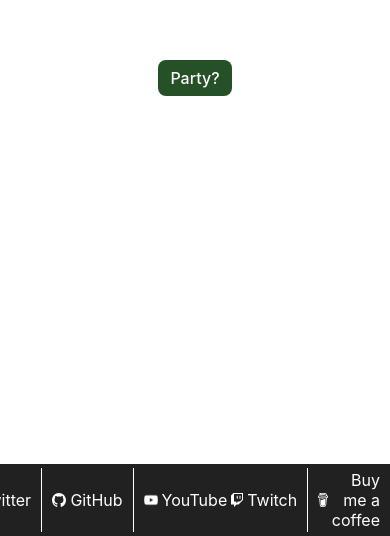
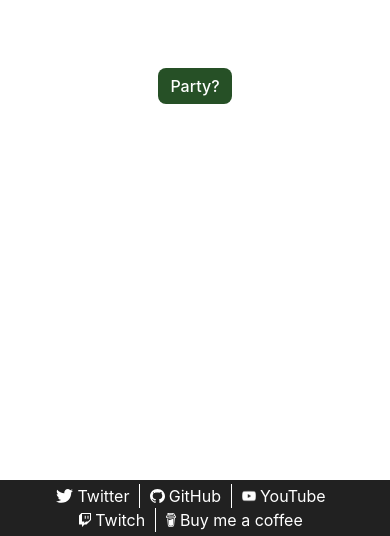
Before and after one commit to mr1upmachine/mr1upmachine-website, a React (Create React App) app: page / in a window 390 px wide. Shown: the part 308-844 px from the top of the page. Built offline with nearby package versions, Linux system fonts and the light colour scheme.

Commit message:
fix: correct footer alignment on mobile

```diff
--- a/package.json
+++ b/package.json
@@ -1,6 +1,6 @@
 {
   "name": "mr1upmachine-website",
-  "version": "1.4.1",
+  "version": "1.4.2",
   "private": true,
   "dependencies": {
     "@fortawesome/fontawesome-pro": "^6.1.1",
--- a/src/containers/Footer/Footer.css
+++ b/src/containers/Footer/Footer.css
@@ -68,7 +68,7 @@
 }
 
 @media only screen and (max-width: 520px) {
-  .footer-root {
+  .footer-nav {
     justify-content: center;
     align-items: center;
     flex-flow: column nowrap;
```
Also changed, not shown: 1 other file (tests, documents, lock files or other folders).
